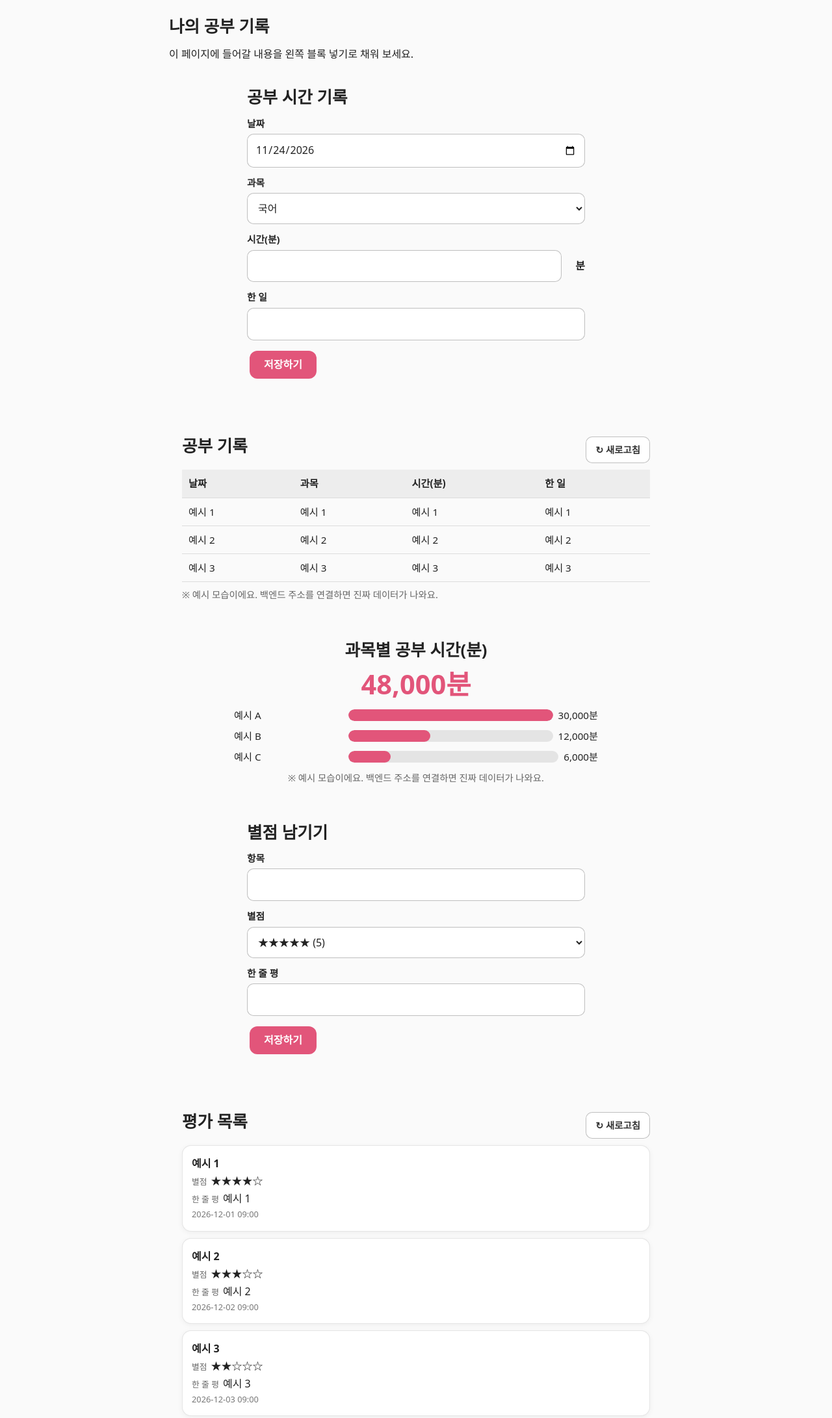
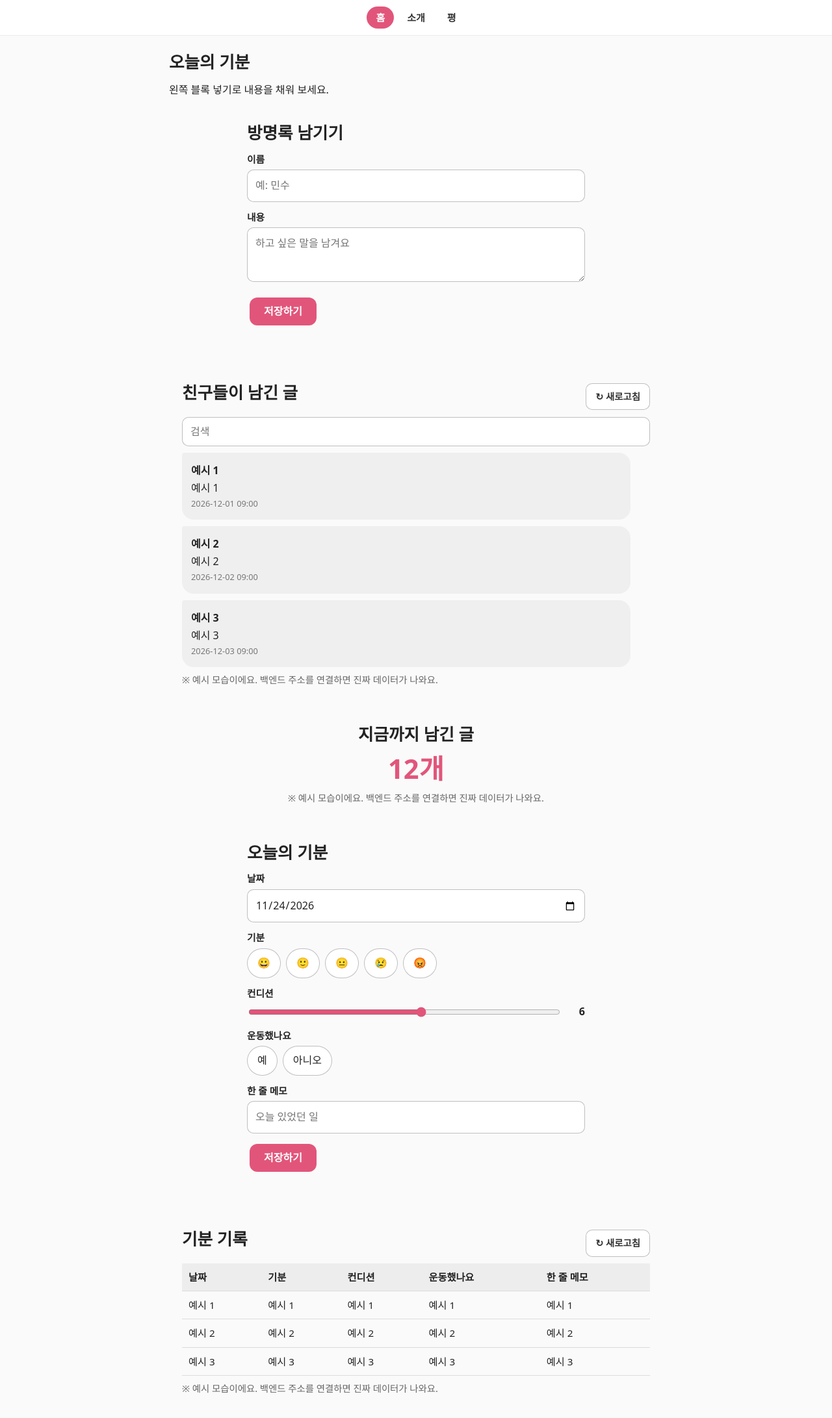
Before and after one commit to mizhan714-hue/practice, a plain HTML site: page about.html in a window 1280 px wide. Shown: the top 2183 px of the page at 65% size. Drawn offline with Linux system fonts and the light colour scheme.

Commit message:
Update title and content in about.html

```diff
--- a/about.html
+++ b/about.html
@@ -2,7 +2,7 @@
 <html lang="ko"><head>
 <meta charset="UTF-8">
 <meta name="viewport" content="width=device-width, initial-scale=1.0">
-<title>소개</title>
+<title>나의 웹사이트</title>
 <style>
 body{margin:0;font-family:"Noto Sans KR",system-ui,sans-serif;background:#fafafa;color:#222;line-height:1.6}
 main{max-width:760px;margin:0 auto;padding:24px 16px}
@@ -150,54 +150,79 @@ html.st-dark img,html.st-dark video,html.st-dark iframe,html.st-dark canvas{filt
 .st-editing .st-embed iframe{pointer-events:none}
 </style></head>
 <body>
+<nav class="st-nav" data-studio="nav">
+  <div class="st-nav-in">
+    <a class="st-nav-a is-on" href="index.html">홈</a>
+    <a class="st-nav-a" href="about.html">소개</a>
+    <a class="st-nav-a" href="star.html">평</a>
+  </div>
+</nav>
+
 <main>
-  <h1 class="st-h">나의 공부 기록</h1>
-  <p class="st-p">이 페이지에 들어갈 내용을 왼쪽 블록 넣기로 채워 보세요.</p>
+<h1 class="st-h">오늘의 기분</h1>
+<p class="st-p">왼쪽 블록 넣기로 내용을 채워 보세요.</p>
 <div class="st-dset">
-    <form class="st-sec st-dform" data-st="dform" data-tab="공부시간" data-api="">
-      <h2 class="st-h">공부 시간 기록</h2>
-      <label class="st-fl"><span>날짜</span><input name="날짜" required="" type="date" data-today=""></label>
-      <label class="st-fl"><span>과목</span><select name="과목" required=""><option>국어</option><option>수학</option><option>영어</option><option>탐구</option><option>기타</option></select></label>
-      <label class="st-fl"><span>시간(분)</span><div class="st-uw"><input name="시간(분)" required="" type="number" inputmode="decimal" step="any" min="0"><span class="st-u">분</span></div></label>
-      <label class="st-fl"><span>한 일</span><input name="한 일" type="text" maxlength="100"></label>
+  <form class="st-sec st-dform" data-st="dform" data-tab="방명록" data-api="">
+    <h2 class="st-h">방명록 남기기</h2>
+    <label class="st-fl"><span>이름</span><input name="이름" required="" placeholder="예: 민수" type="text" maxlength="100"></label>
+    <label class="st-fl"><span>내용</span><textarea name="내용" required="" placeholder="하고 싶은 말을 남겨요" maxlength="500"></textarea></label>
     <button class="st-btn st-sub" type="submit">저장하기</button>
     <p class="st-fmsg" aria-live="polite"></p>
   </form>
-    <section class="st-sec st-dlist" data-st="dlist" data-tab="공부시간" data-api="" data-show="날짜,과목,시간(분),한 일" data-view="table" data-sort="날짜" data-desc="1" data-limit="20">
+  <section class="st-sec st-dlist" data-st="dlist" data-tab="방명록" data-api="" data-show="이름,내용,createdAt" data-view="bubble" data-sort="createdAt" data-desc="1" data-limit="20" data-search="">
     <div class="st-dl-top">
-        <h2 class="st-h">공부 기록</h2>
+      <h2 class="st-h">친구들이 남긴 글</h2>
       <button class="st-dl-rf" type="button">↻ 새로고침</button>
     </div>
     <div class="st-dl-out" aria-live="polite"></div>
   </section>
-    <section class="st-sec st-dstat" data-st="dstat" data-tab="공부시간" data-api="" data-calc="sum" data-field="시간(분)" data-group="과목" data-unit="분">
-      <h2 class="st-h">과목별 공부 시간(분)</h2>
+  <section class="st-sec st-dstat" data-st="dstat" data-tab="방명록" data-api="" data-calc="count" data-unit="개">
+    <h2 class="st-h">지금까지 남긴 글</h2>
     <div class="st-ds-out" aria-live="polite"></div>
   </section>
 </div>
 <div class="st-dset">
-    <form class="st-sec st-dform" data-st="dform" data-tab="평점" data-api="">
-      <h2 class="st-h">별점 남기기</h2>
-      <label class="st-fl"><span>항목</span><input name="항목" required="" type="text" maxlength="100"></label>
-      <label class="st-fl"><span>별점</span><select name="별점" required="" data-kind="rating"><option value="5">★★★★★ (5)</option><option value="4">★★★★☆ (4)</option><option value="3">★★★☆☆ (3)</option><option value="2">★★☆☆☆ (2)</option><option value="1">★☆☆☆☆ (1)</option></select></label>
-      <label class="st-fl"><span>한 줄 평</span><input name="한 줄 평" type="text" maxlength="100"></label>
+  <form class="st-sec st-dform" data-st="dform" data-tab="기분기록" data-api="">
+    <h2 class="st-h">오늘의 기분</h2>
+    <label class="st-fl"><span>날짜</span><input name="날짜" required="" type="date" data-today=""></label>
+    <div class="st-fl" role="radiogroup" aria-label="기분" data-kind="chips">
+      <span>기분</span>
+      <div class="st-rg">
+        <label><input type="radio" name="기분" value="😀" required=""><span>😀</span></label>
+        <label><input type="radio" name="기분" value="🙂" required=""><span>🙂</span></label>
+        <label><input type="radio" name="기분" value="😐" required=""><span>😐</span></label>
+        <label><input type="radio" name="기분" value="😢" required=""><span>😢</span></label>
+        <label><input type="radio" name="기분" value="😡" required=""><span>😡</span></label>
+      </div>
+    </div>
+    <label class="st-fl"><span>컨디션</span><div class="st-uw"><input name="컨디션" type="range" min="1" max="10" step="1" value="6"><output class="st-rv"></output></div></label>
+    <div class="st-fl" role="radiogroup" aria-label="운동했나요" data-kind="yn">
+      <span>운동했나요</span>
+      <div class="st-rg">
+        <label><input type="radio" name="운동했나요" value="예"><span>예</span></label>
+        <label><input type="radio" name="운동했나요" value="아니오"><span>아니오</span></label>
+      </div>
+    </div>
+    <label class="st-fl"><span>한 줄 메모</span><input name="한 줄 메모" placeholder="오늘 있었던 일" type="text" maxlength="100"></label>
     <button class="st-btn st-sub" type="submit">저장하기</button>
     <p class="st-fmsg" aria-live="polite"></p>
   </form>
-    <section class="st-sec st-dlist" data-st="dlist" data-tab="평점" data-api="" data-show="항목,별점,한 줄 평,createdAt" data-view="card" data-sort="createdAt" data-desc="1" data-limit="20" data-stars="별점">
+  <section class="st-sec st-dlist" data-st="dlist" data-tab="기분기록" data-api="" data-show="날짜,기분,컨디션,운동했나요,한 줄 메모" data-view="table" data-sort="날짜" data-desc="1" data-limit="20">
     <div class="st-dl-top">
-        <h2 class="st-h">평가 목록</h2>
+      <h2 class="st-h">기분 기록</h2>
       <button class="st-dl-rf" type="button">↻ 새로고침</button>
     </div>
     <div class="st-dl-out" aria-live="polite"></div>
   </section>
-    <section class="st-sec st-dstat" data-st="dstat" data-tab="평점" data-api="" data-calc="avg" data-field="별점" data-group="항목" data-unit="점">
-      <h2 class="st-h">항목별 평균 별점</h2>
+  <section class="st-sec st-dstat" data-st="dstat" data-tab="기분기록" data-api="" data-calc="avg" data-field="컨디션" data-group="기분" data-unit="점">
+    <h2 class="st-h">기분별 평균 컨디션</h2>
     <div class="st-ds-out" aria-live="polite"></div>
   </section>
 </div>
 
 </main>
+
+
 
 
 <script data-studio="js">
```
Lines whose indentation alone changed are shown as unchanged.
